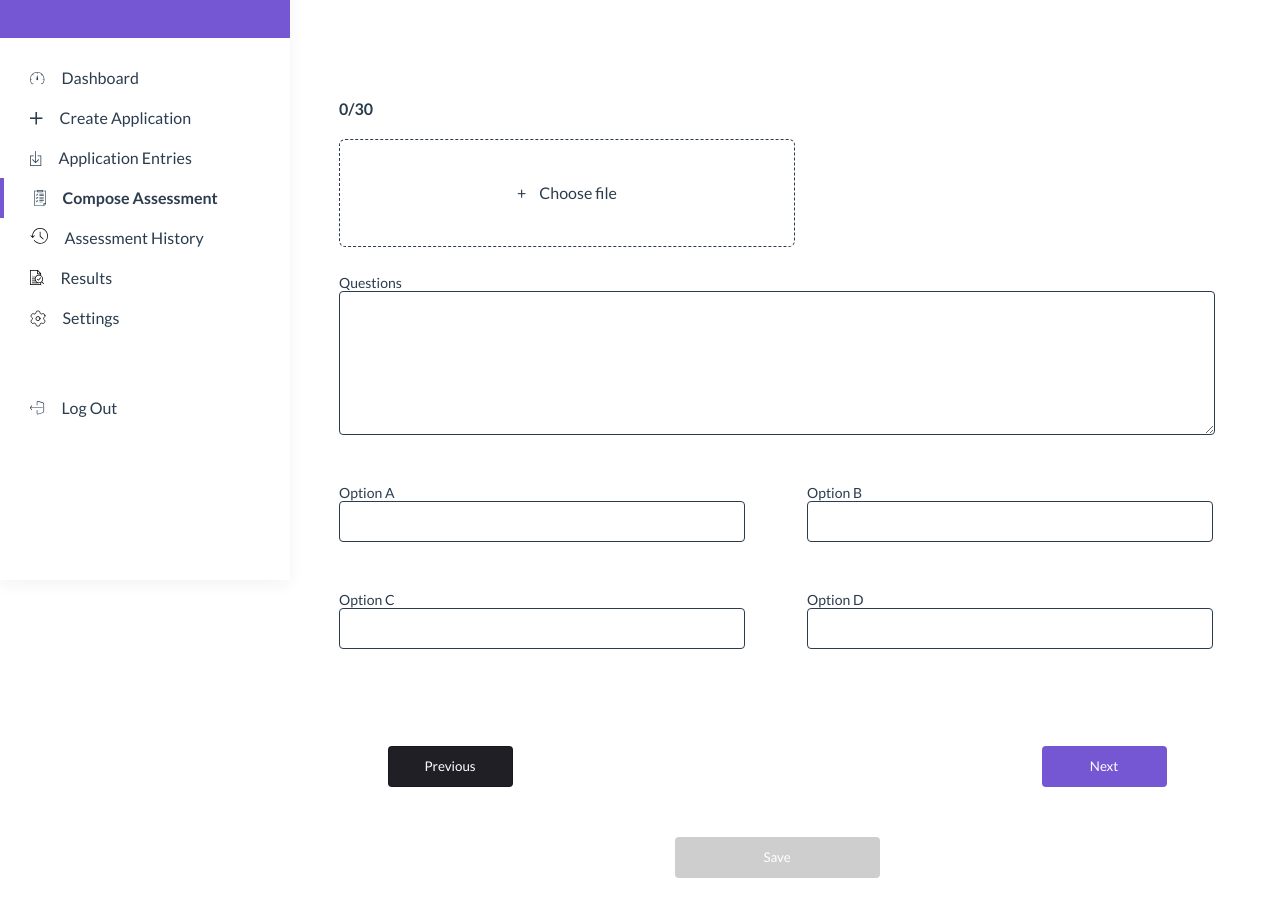
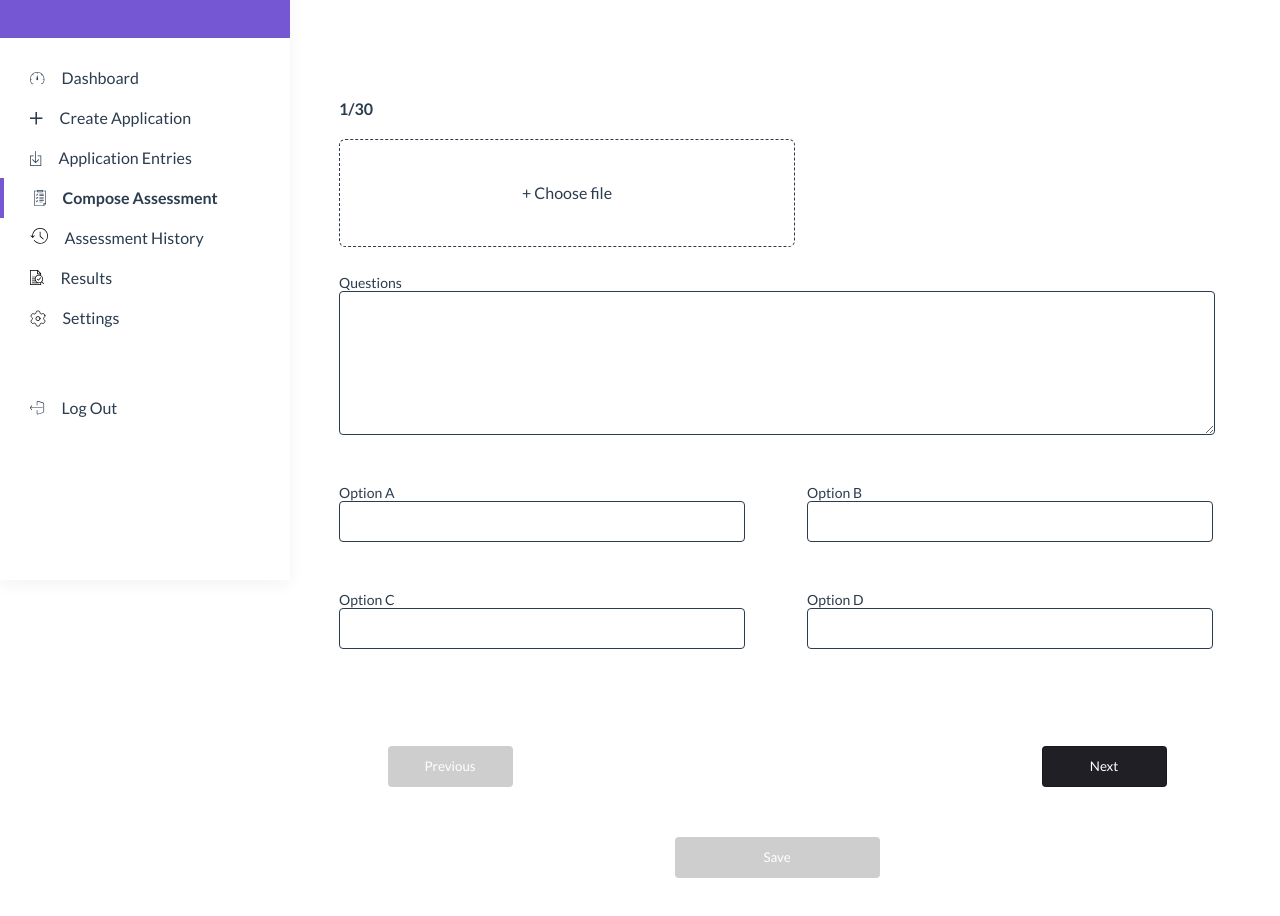
Before and after one commit to DannStormy/enyata-academy-project, a Vue app: page /compose-assessment in a window 1280 px wide. Shown: the part 220-1136 px from the top of the page. Built offline with nearby package versions, Linux system fonts and the light colour scheme.

Commit message:
modify the functionality

```diff
--- a/src/views/admin_views/ComposeAssessment2.vue
+++ b/src/views/admin_views/ComposeAssessment2.vue
@@ -11,14 +11,18 @@
             </div>
             <div class="main">
                 <div class="assessment-1">
-                    <p>0/30</p>
-                    <div class="choose_file">
-                        <span>+</span><span>Choose file</span>
+                    <p>{{questionIndex}}/30</p>
+                    <div class="choose_file" :class="{'no-img': !image }">
+                        <input type="file" name="assessment-file" id="assessment-file" accept="image/*" @change="previewImage" class="upload">
+                        <img v-show="image" :src="preview" class="img-fluid" />
+                        <div v-show="!image" class="no-img">
+                            <span>+ Choose file</span>
+                        </div>
                     </div>
                 </div>
                 <form>
                     <p><label for="question">Questions</label></p>
-                    <textarea id="question" name="question"></textarea>
+                    <textarea id="question" name="question" ></textarea>
                     <div class="options">
                        <div>
                             <p><label for="A">Option A</label></p>
@@ -40,11 +44,11 @@
                 </form>
                 <div class="navigate">
                     <div class="buttons">
-                        <button class="previous">Previous</button>
-                        <button class="next">Next</button>
+                        <button class="previous" v-on:click="prev" :disabled="checkPrev">Previous</button>
+                        <button class="next" v-on:click="next" :disabled="checkNext">Next</button>
                     </div>
                     <router-link to="/successful">
-                        <button class="finish">Save</button>
+                        <button class="finish" :disabled="checkFinish">Save</button>
                     </router-link>
                 </div>
 
@@ -57,6 +61,7 @@
 </template>
 
 <script>
+import quiz from '@/quiz'
 import AdminSideMenu from '@/components/AdminSideMenu.vue'
 import TimeBarAdmin from '@/components/TimeBarAdmin.vue'
 
@@ -64,15 +69,50 @@ export default {
     name: 'ComposeAssessment2',
     data: () => ({
         isActive: false,
-            }),
+        preview: null,
+        image: null,
+        preview_list: [],
+        image_list: [],
+        questionIndex: 1,
+        questions: quiz.questions[{}]
+    }),
     methods: {
         createApplication() {
             this.isActive = true;
+        },
+        noConfirm() {
+            this.isActive = false;
+        },
+        previewImage: function(event) {
+            var input = event.target;
+            if (input.files) {
+                var reader = new FileReader();
+                reader.onload = (e) => {
+                    this.preview = e.target.result;
+                }
+                this.image=input.files[0];
+                reader.readAsDataURL(input.files[0]);
+            }
+        },
+        next: function() {
+            this.questionIndex++;
+        },
+        prev: function() {
+            this.questionIndex--;
+        },
     },
-    noConfirm() {
-      this.isActive = false;
+    computed: {
+        checkPrev: function(){
+            return this.questionIndex > 1 ? false : true;
+        },
+        checkNext: function(){
+            // quiz.questions.length - 1
+            return this.questionIndex < 30 ? false : true;
+        },
+        checkFinish: function(){
+            return this.questionIndex == 30 ? false : true;
+        }
     },
-  },
     components: {
         AdminSideMenu,
         TimeBarAdmin
@@ -148,15 +188,40 @@ export default {
     justify-content: center;
     align-items: center;
     gap: 13px;
-    width: 456px;
     cursor:pointer;
-    height: 108px;
+    height: 170px;
     border: 1.55172px dashed #2B3C4E;
     border-radius: 6.2069px;
     margin-bottom: 25px;
+    overflow: hidden;
+    position: relative;
 }
-
-
+.choose_file input.upload {
+  position: absolute;
+  top: 0;
+  right: 0;
+  margin: 0;
+  padding: 0;
+  font-size: 20px;
+  cursor: pointer;
+  opacity: 0;
+  filter: alpha(opacity=0);
+  width: 100%;
+  height: 100%;
+  cursor: pointer;
+}
+.choose_file img{
+    width: 100%;
+    height: 100%;
+    /* object-fit: cover; */
+}
+.no-img{
+    width: 456px;
+    height: 108px;
+    align-items: center;
+    display: flex;
+    justify-content: center;
+}
 form{
     display: flex;
     flex-direction: column;
@@ -223,20 +288,21 @@ label {
     flex-direction: row;
     align-items: center;
     margin-bottom: 50px;
+    gap: 529px;
 }
 
-.previous {
+.previous,.next,.finish {
     border: 1px solid #00000040;
     width: 125px;
     height: 41px;
-    margin-right: 529px;
+    /* margin-right: 529px; */
     background-color: #211F26;
     border-radius: 4px;
     color:white;
     cursor:pointer;
 }
 
-.next {
+/* .next {
     width: 125px;
     height: 41px;
     background-color: #7557D3;
@@ -244,17 +310,27 @@ label {
     border-radius: 4px;
     cursor: pointer;
     border: none;
-}
+} */
 
 
-.finish {
+.previous:disabled, .next:disabled {
+    /* width: 205px;
+    height: 41px; */
+    background-color: #CECECE;
+    color: white;
+    border: none;
+    border-radius: 4px;
+    cursor: not-allowed;
+    /* margin-bottom: 206px; */
+}
+.finish:disabled {
     width: 205px;
     height: 41px;
     background-color: #CECECE;
     color: white;
     border: none;
     border-radius: 4px;
-    cursor: pointer;
+    cursor: not-allowed;
     margin-bottom: 206px;
 }
 </style>
```
